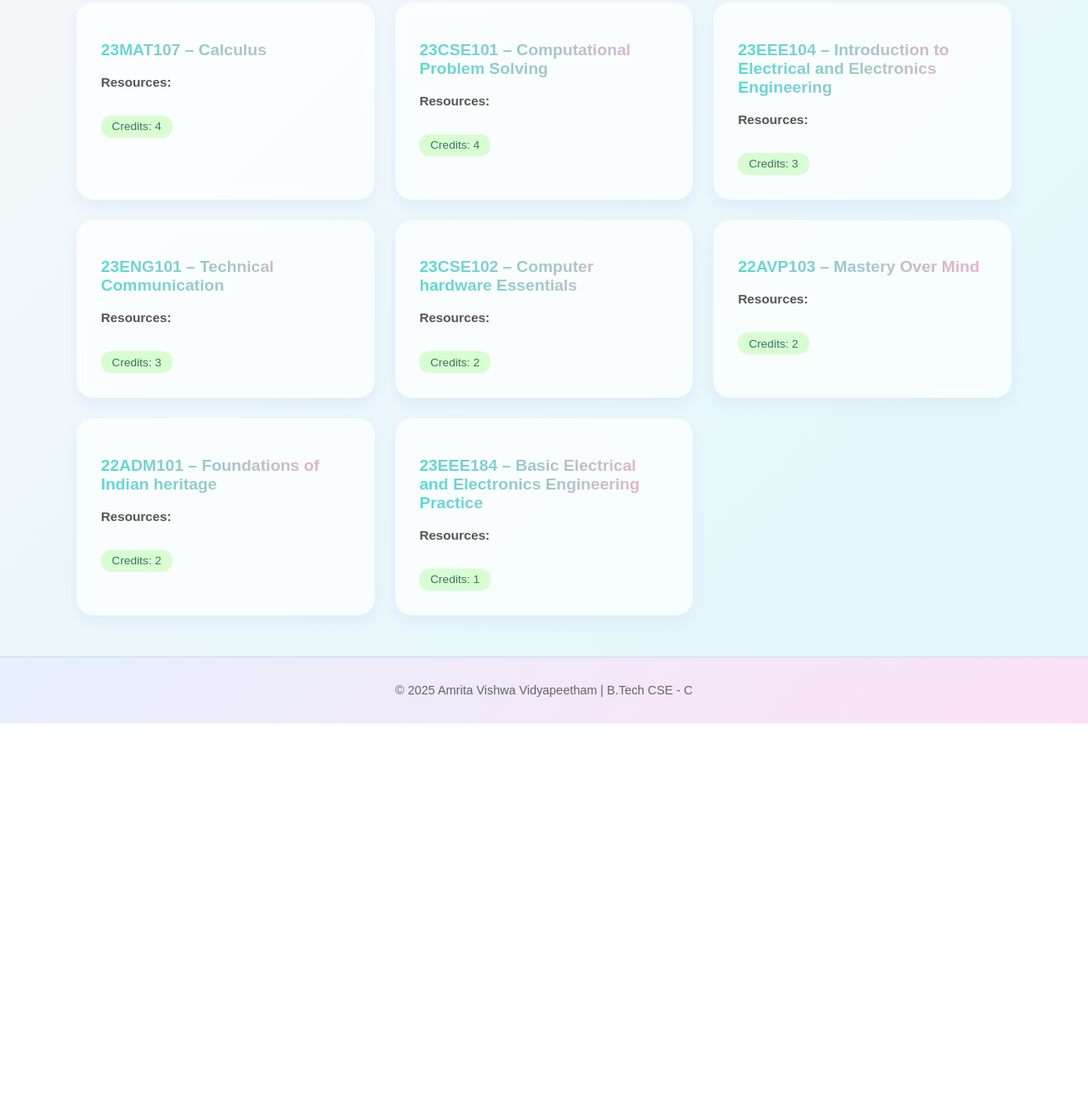
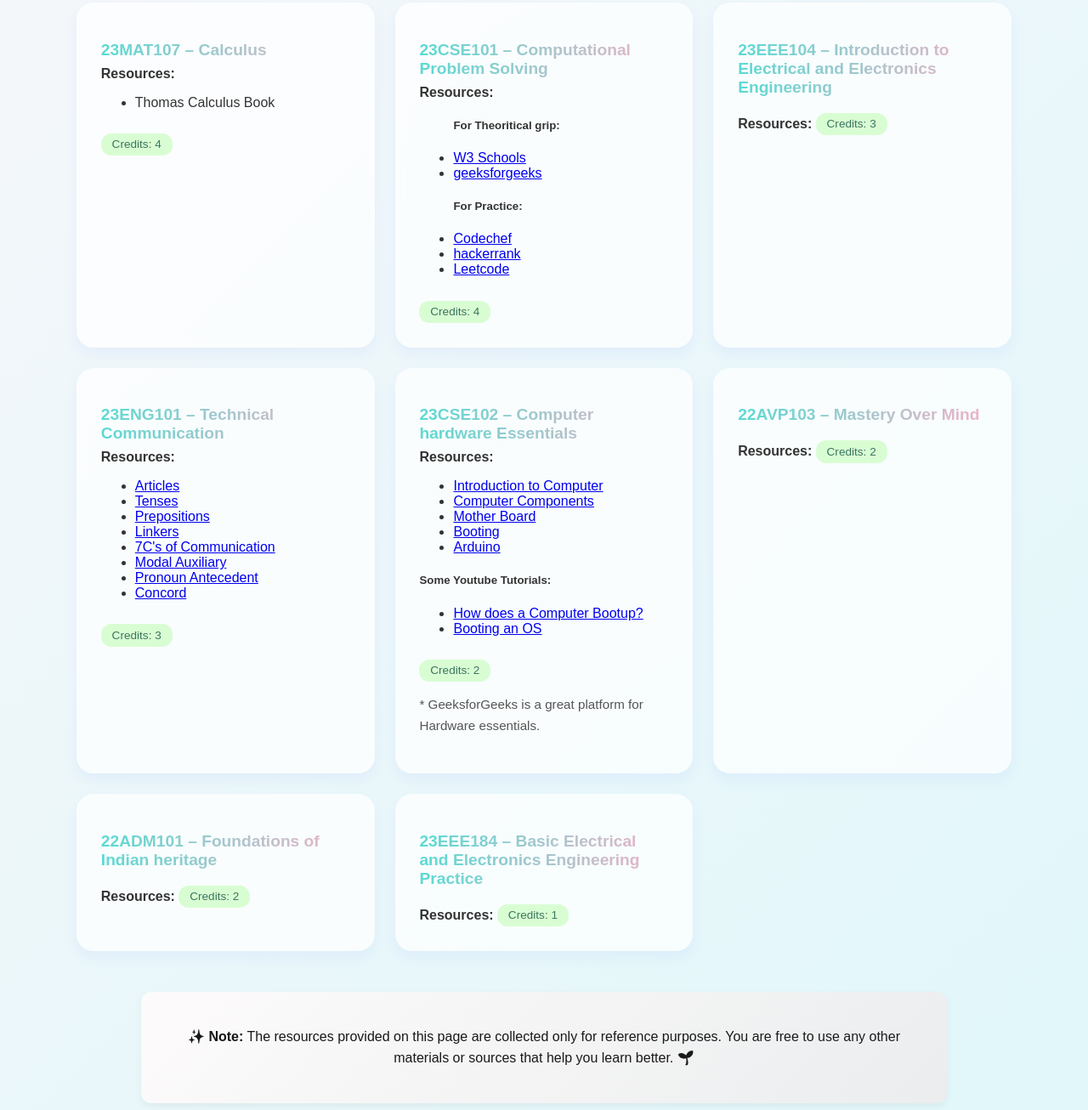
Before and after one commit to TulasiLasya/TulasiLasya.github.io, a plain HTML site: page index.html in a window 1280 px wide. Shown: the part 114-1420 px from the top of the page at 85% size. Before the commit the page ends 965 px from the top, so only its background shows below. Drawn offline with Linux system fonts and the light colour scheme.

Commit message:
added cps eng maths hw

```diff
--- a/index.html
+++ b/index.html
@@ -15,64 +15,95 @@
 
     <div class="subject">
       <h2>23MAT107 – Calculus</h2>
-      <p><strong>Resources:</strong> <a href=""></a></p>
+      <strong>Resources:</strong>
+      <ul>
+        <li>Thomas Calculus Book</li>
+      </ul>
       <span class="credits">Credits: 4</span>
     </div>
 
     <div class="subject">
       <h2>23CSE101 – Computational Problem Solving</h2>
-      <p><strong>Resources:</strong> </p>
+      <strong>Resources:</strong>
+      <ul>
+        <h5>For Theoritical grip:</h5>
+        <li><a href="https://www.w3schools.com/python/default.asp" target="_blank">W3 Schools</a></li>
+        <li><a href="https://www.geeksforgeeks.org/python/python-programming-language-tutorial/" target="_blank">geeksforgeeks</a></li>
+        <h5>For Practice:</h5>
+        <li><a href="https://www.codechef.com/" target="_blank">Codechef</a></li>
+        <li><a href="https://www.hackerrank.com/" target="_blank">hackerrank</a></li>
+        <li><a href="https://leetcode.com/" target="_blank">Leetcode</a></li>
+      </ul>
       <span class="credits">Credits: 4</span>
     </div>
 
     <div class="subject">
       <h2>23EEE104 – Introduction to Electrical and Electronics Engineering</h2>
-      <p><strong>Resources:</strong> </p>
+      <strong>Resources:</strong>
       <span class="credits">Credits: 3</span>
     </div>
 
     <div class="subject">
       <h2>23ENG101 – Technical Communication</h2>
-      <p><strong>Resources:</strong> </p>
+      <strong>Resources:</strong>
+      <ul>
+        <li><a href="https://www.grammarly.com/blog/parts-of-speech/articles/" target="_blank">Articles</a></li>
+        <li><a href="https://www.grammarly.com/blog/parts-of-speech/verb-tenses/" target="_blank">Tenses</a></li>
+        <li><a href="https://www.grammarly.com/blog/parts-of-speech/prepositions/" target="_blank">Prepositions</a></li>
+        <li><a href="https://www.eltbase.com/notes-155-linkers" target="_blank">Linkers</a></li>
+        <li><a href="https://onlineamrita.com/blog/understanding-the-7cs-of-communication/" target="_blank">7C's of Communication</a></li>
+        <li><a href="https://www.grammarly.com/blog/parts-of-speech/modal-verbs/" target="_blank">Modal Auxiliary</a></li>
+        <li><a href="https://www.scribbr.com/nouns-and-pronouns/pronoun-antecedent-agreement/" target="_blank">Pronoun Antecedent</a></li>
+        <li><a href="https://byjus.com/english/subject-verb-agreement/" target="_blank">Concord</a></li>
+      </ul>
       <span class="credits">Credits: 3</span>
     </div>
 
     <div class="subject">
       <h2>23CSE102 – Computer hardware Essentials</h2>
-      <p><strong>Resources:</strong> </p>
+      <strong>Resources:</strong>
+      <ul>
+        <li><a href="https://www.geeksforgeeks.org/computer-organization-architecture/a-simple-understanding-of-computer/" target="_blank">Introduction to Computer</a></li>
+        <li><a href="https://www.geeksforgeeks.org/computer-organization-architecture/computer-and-its-components/" target="_blank">Computer Components</a></li>
+        <li><a href="https://www.geeksforgeeks.org/computer-organization-architecture/what-is-a-motherboard/" target="_blank">Mother Board</a></li>
+        <li><a href="https://www.geeksforgeeks.org/operating-systems/booting-and-dual-booting-of-operating-system/" target="_blank">Booting</a></li>
+        <li><a href="https://www.geeksforgeeks.org/electronics-engineering/getting-started-with-arduino/" target="_blank">Arduino</a></li>
+      </ul>
+      <h5>Some Youtube Tutorials:</h5>
+      <ul>
+        <li><a href="https://www.youtube.com/watch?v=kSRg2zArT8o" target="_blank">How does a Computer Bootup?</a></li>
+        <li><a href="https://www.youtube.com/watch?v=7D4qiFIosWk" target="_blank">Booting an OS</a></li>
+      </ul>
       <span class="credits">Credits: 2</span>
+      <p>* GeeksforGeeks is a great platform for Hardware essentials.</p>
     </div>
 
     <div class="subject">
       <h2>22AVP103 – Mastery Over Mind</h2>
-      <p><strong>Resources:</strong> </p>
+      <strong>Resources:</strong>
       <span class="credits">Credits: 2</span>
     </div>
 
     <div class="subject">
       <h2>22ADM101 – Foundations of Indian heritage</h2>
-      <p><strong>Resources:</strong> </p>
+      <strong>Resources:</strong>
       <span class="credits">Credits: 2</span>
     </div>
 
     <div class="subject">
       <h2>23EEE184 – Basic Electrical and Electronics Engineering Practice</h2>
-      <p><strong>Resources:</strong> </p>
-      <span class="credits">Credits: 1</span>
-    </div>
-    <!--<div class="subject">
-      <h2>21CYM181 – Chemistry Lab</h2>
-      <p><strong>Syllabus:</strong> Practical experiments in volumetric analysis, pH measurement, conductivity, and chemical kinetics.</p>
+      <strong>Resources:</strong>
       <span class="credits">Credits: 1</span>
     </div>
 
-    <div class="subject">
-      <h2>21CSE181 – C Programming Lab</h2>
-      <p><strong>Syllabus:</strong> Implementation of algorithms in C, debugging, code optimization, and project mini-assignments.</p>
-      <span class="credits">Credits: 1</span>
-    </div>-->
 
   </div>
+  <section class="note-section">
+  <p class="final-note">
+    ✨ <strong>Note:</strong> The resources provided on this page are collected only for reference purposes.
+    You are free to use any other materials or sources that help you learn better. 🌱
+  </p>
+</section>
 
   <footer>
     <p>© 2025 Amrita Vishwa Vidyapeetham | B.Tech CSE - C</p>
--- a/style.css
+++ b/style.css
@@ -118,3 +118,27 @@ footer {
     transform: translateY(0);
   }
 }
+
+/* Final Note Section */
+.note-section {
+  background: linear-gradient(135deg, #fdfbfb, #ebedee);
+  padding: 1.5rem;
+  margin: 2rem auto;
+  text-align: center;
+  border-radius: 12px;
+  box-shadow: 0 4px 10px rgba(0, 0, 0, 0.05);
+  width: 90%;
+  max-width: 900px;
+}
+
+.final-note {
+  font-size: 1rem;
+  color: #4a4a4a;
+  line-height: 1.6;
+  font-weight: 500;
+  background: linear-gradient(90deg, #161616, #1b1c1d);
+  background-clip: text;
+  -webkit-background-clip: text;
+  color: transparent;
+  -webkit-text-fill-color: transparent;
+}
```
